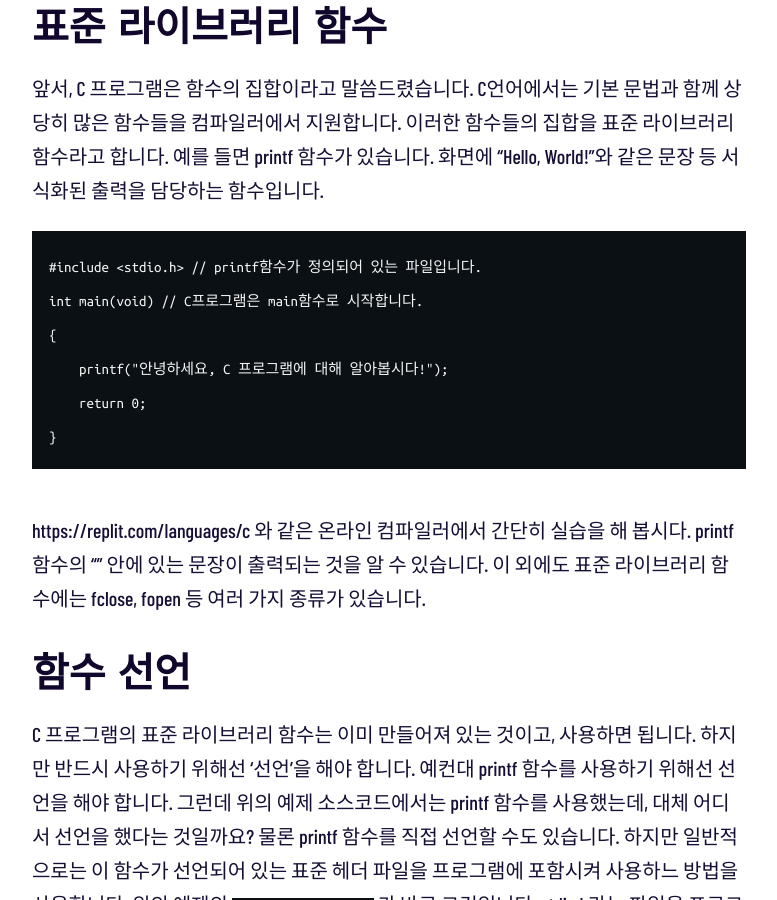
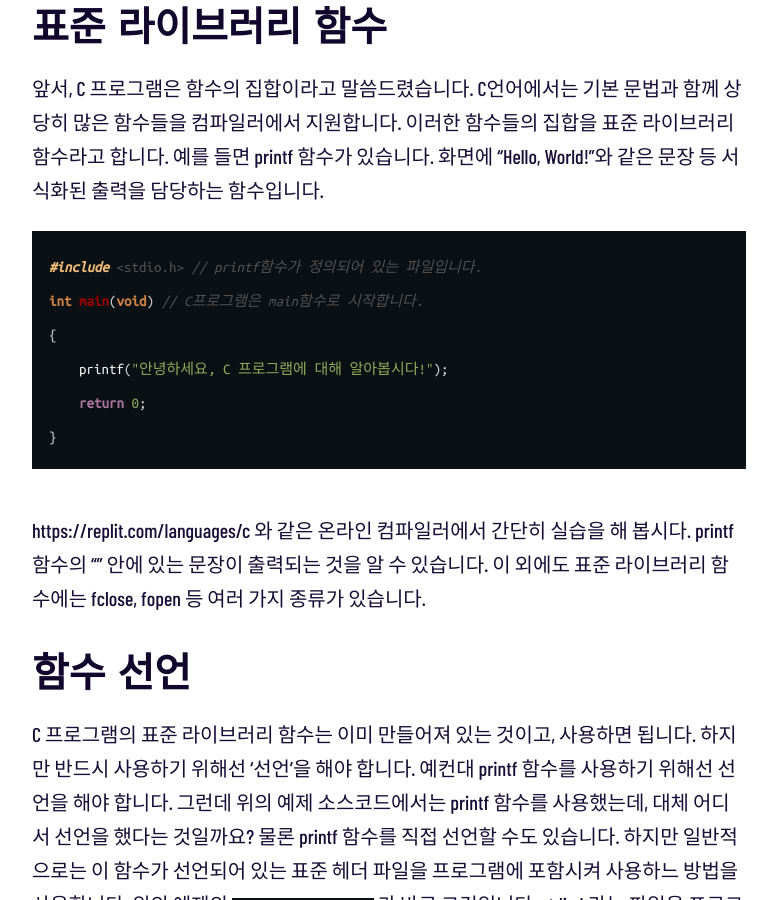
Before and after one commit to daviddarnes/alembic, a Jekyll site: the page built from _posts/2021-09-11-c-post2.md.md, in a window 1280 px wide and 900 px high, scrolled down 2143 px. Shown: the whole window, without its empty margins (251-1028 px from the left). Built offline with Jekyll 4.4.1, drawn with Linux system fonts in a browser that asks for light colours; some web fonts are replaced; some of the changed text lies outside the part shown.

Commit message:
Update 2021-09-11-c-post2.md.md

````diff
--- a/_posts/2021-09-11-c-post2.md.md
+++ b/_posts/2021-09-11-c-post2.md.md
@@ -17,23 +17,23 @@
 int main(void)
 
 {
-입력 함수();
-계산 함수();
-출력 함수();
+//입력 함수();
+//계산 함수();
+//출력 함수();
 return 0;
 }
 
 입력함수()
 {
-    입력 기능 구현
+    //입력 기능 구현
 }
 계산 함수()
 {
-    계산 기능 구현
+    //계산 기능 구현
 }
 출력함수()
 {
-    출력 기능 구현
+    //출력 기능 구현
 }
 ```
 예를 들어, 계산기를 프로그래밍하고 싶다면 계산기의 기능을 입력, 계산, 출력으로 나누어 각각의 함수(기능)를 구현하는 식으로 프로그래밍 할 수 있겠습니다. 함수에 입력시키는 것은 매개변수 혹은 전달인자라고 하며, 함수가 돌려주는 값을 반환값 또는 리턴값이라고 합니다. __중요한 것은 C언어는 함수의 집합이라는 것입니다.__
@@ -52,7 +52,7 @@
 # 표준 라이브러리 함수
 앞서, C 프로그램은 함수의 집합이라고 말씀드렸습니다. C언어에서는 기본 문법과 함께 상당히 많은 함수들을 컴파일러에서 지원합니다. 이러한 함수들의 집합을 표준 라이브러리 함수라고 합니다.
 예를 들면 printf 함수가 있습니다. 화면에 "Hello, World!"와 같은 문장 등 서식화된 출력을 담당하는 함수입니다.
-```
+```c
 #include <stdio.h> // printf함수가 정의되어 있는 파일입니다.
 int main(void) // C프로그램은 main함수로 시작합니다.
 {
````
